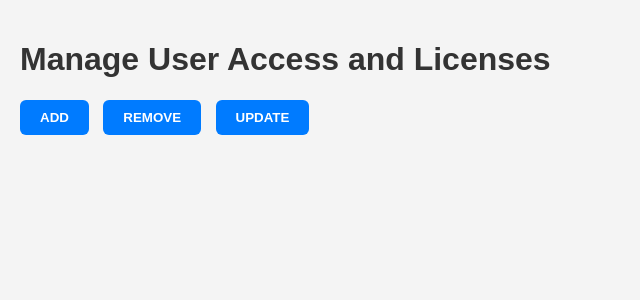
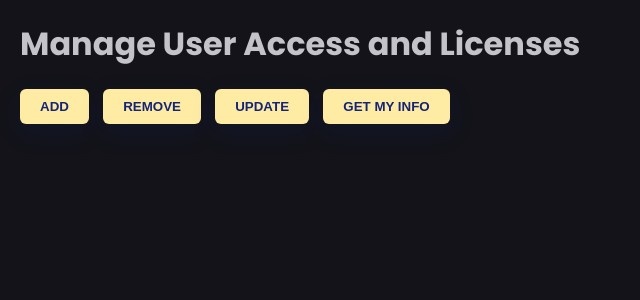
Before and after one commit to DEISI-ULHT-TFC-2024-25/TFC-DEISI2037-Interface-Azure-para-ERP, a Flask app: page / in a window 1280 px wide. Shown: the top 300 px of the page, without its empty margins (0-640 px from the left). Run offline with Flask 3, Linux system fonts and the light colour scheme; parts of the project's set-up code (start-up, migrations or seed data) failed here and were passed over.

Commit message:
Feito os testes de Read no azure Mudanças feitas ao UI do main.py

```diff
--- a/azure_integration.py
+++ b/azure_integration.py
@@ -1,6 +1,8 @@
 import requests
 from msal import ConfidentialClientApplication
+import json
 import os
+from msal import PublicClientApplication
 from dotenv import load_dotenv
 load_dotenv()
 
@@ -8,6 +10,8 @@ load_dotenv()
 # Configurações Azure AD
 TENANT_ID = "138ccc06-516b-4e81-8813-06fd2531bddc"
 CLIENT_ID = "13d580a1-6f88-488c-87cc-b9e5ebf5e1d3"
+AUTHORITY = f"https://login.microsoftonline.com/{TENANT_ID}"
+SCOPES = ["User.Read"]
 CLIENT_SECRET = os.getenv("AZURE_CLIENT_SECRET")
 DOMAIN = "grupolusofona.onmicrosoft.com"
 
@@ -88,6 +92,20 @@ def remover_licenca_ms365(user_principal_name, sku_id):
         print(f"Erro ao remover licença: {response.status_code} - {response.text}")
         return False
 
+# Listar utilizadores do Azure AD puramente para testes
+def obter_info_utilizador_logedIn(access_token):
+    headers = {
+        "Authorization": f"Bearer {access_token}"
+    }
+    url = "https://graph.microsoft.com/v1.0/me"
+    response = requests.get(url, headers=headers)
+
+    if response.status_code == 200:
+        return response.json()
+    else:
+        print("Erro:", response.status_code, response.text)
+        return None
+
 
 # Criar utilizador no Entra ID
 def criar_utilizador_azure(email, nome, apelido):
@@ -158,5 +176,12 @@ def atualizar_utilizador_azure(user_principal_name, novo_nome):
         print(f"Erro ao atualizar utilizador: {response.status_code} - {response.text}")
         return False
 
+#testes
+def login_interativo():
+    app = PublicClientApplication(CLIENT_ID, authority=AUTHORITY)
+    result = app.acquire_token_interactive(scopes=SCOPES)
+    return result.get("access_token")
 
-criar_utilizador_azure("tiago.a@gmail.com ", "Tiago", "Amaro") #teste
+#token = login_interativo()
+#utilizador = obter_info_utilizador_logedIn(token)
+#print(json.dumps(utilizador, indent=2, ensure_ascii=False))
--- a/main.py
+++ b/main.py
@@ -2,8 +2,8 @@ import requests
 from flask import Flask, render_template, request, jsonify
 from flask_cors import CORS
 import pymysql
-from azure_integration import criar_utilizador_azure, remover_utilizador_azure, atualizar_utilizador_azure, obter_sku_id_por_nome, atribuir_licenca_ms365, remover_licenca_ms365, DOMAIN
-
+from azure_integration import criar_utilizador_azure, remover_utilizador_azure, obter_info_utilizador_logedIn, atualizar_utilizador_azure, obter_sku_id_por_nome, atribuir_licenca_ms365, remover_licenca_ms365, DOMAIN, TENANT_ID, AUTHORITY, CLIENT_ID, SCOPES
+from msal import PublicClientApplication
 
 app = Flask(__name__)
 CORS(app)
@@ -161,5 +161,23 @@ def manage_user_orangehrm():
         if 'connection' in locals():
             connection.close()
 
+@app.route("/me", methods=["GET"])
+def get_logged_in_user():
+
+    try:
+        app_msal = PublicClientApplication(CLIENT_ID, authority=AUTHORITY)
+        result = app_msal.acquire_token_interactive(scopes=SCOPES)
+
+        if "access_token" not in result:
+            return jsonify({"error": "Token not acquired"}), 401
+
+        token = result["access_token"]
+        user_data = obter_info_utilizador_logedIn(token)
+        return jsonify(user_data), 200
+
+    except Exception as e:
+        return jsonify({"error": str(e)}), 500
+
+
 if __name__ == '__main__':
     app.run(debug=True, host="0.0.0.0", port=9001)
--- a/static/css/style.css
+++ b/static/css/style.css
@@ -1,68 +1,118 @@
+/* Background and layout */
+@import url('https://fonts.googleapis.com/css?family=Poppins:400,500,600,700,800,900');
+
 body {
-    font-family: Arial, sans-serif;
-    background-color: #f4f4f4;
+    font-family: 'Poppins', sans-serif;
     margin: 0;
     padding: 20px;
+    background-color: #1f2029;
+    background-size: cover;
+    background-repeat: no-repeat;
+    background-position: center;
+    background-attachment: fixed;
+    position: relative;
+    color: #fff;
 }
 
-h1 {
-    color: #333;
+/* Dark overlay */
+body::before {
+    content: "";
+    background: rgba(0, 0, 0, 0.4);
+    position: fixed;
+    top: 0;
+    left: 0;
+    width: 100vw;
+    height: 100vh;
+    z-index: -1;
 }
 
+/* Header */
+h1 {
+    color: #c4c3ca;
+    margin-top: 0;
+}
+
+/* Section containers */
+.form-section {
+    max-width: 600px;            /* Limita a largura */
+    margin: 20px auto;           /* Centraliza horizontalmente */
+    padding: 20px 30px;
+    background-color: #2a2b38; /* escuro com opacidade */
+    border-radius: 10px;
+    box-shadow: 0 4px 10px rgba(0, 0, 0, 0.5);
+    color: #c4c3ca;
+    border: 1px solid #333;
+}
+
+/* Forms */
 form {
-    background-color: #fff;
+    background-color: transparent;
     padding: 20px;
     border-radius: 5px;
-    box-shadow: 0 2px 5px rgba(0, 0, 0, 0.1);
+    box-shadow: none;
 }
 
 label {
     font-weight: bold;
     margin-bottom: 10px;
+    display: block;
 }
 
-input[type="email"], select, input[type="submit"] {
+/* Inputs */
+input[type="email"],
+input[type="text"],
+select {
     width: 100%;
     padding: 8px;
     margin-bottom: 15px;
-    border: 1px solid #ccc;
+    border: 1px solid #555;
     border-radius: 4px;
+    box-sizing: border-box;
+    background-color: #1f1f2e;   /* fundo escuro */
+    color: #fff;                 /* texto branco */
 }
-
+/* Submit buttons */
 input[type="submit"] {
     background-color: #4CAF50;
     color: white;
     cursor: pointer;
+    border: none;
 }
 
 input[type="submit"]:hover {
     background-color: #45a049;
 }
 
+/* Response message */
 #response-message {
     margin-top: 20px;
     font-size: 1.1em;
-    color: green;
+    color: lightgreen;
 }
+
+/* Navigation buttons */
 button {
     padding: 10px 20px;
     margin-right: 10px;
-    background-color: #007bff;
+    background-color: #ffeca4;
     border: none;
-    color: white;
+    color: #142478;
     font-weight: bold;
     cursor: pointer;
     border-radius: 6px;
+    box-shadow: 0 8px 24px 0 rgba(16,39,112,.2);
+    -webkit-transition : all 200ms linear;
+    transition: all 200ms linear;
 }
 
 button:hover {
-    background-color: #0056b3;
+    background-color: #142478;
+    color: #ffeca4;
+    box-shadow: 0 8px 24px 0 rgba(16,39,112,.2);
 }
 
-.form-section {
-    border: 1px solid #ccc;
-    padding: 20px;
-    margin-top: 10px;
-    background-color: #f9f9f9;
-    border-radius: 8px;
+/* Preformatted user info */
+#user-profile-data {
+    white-space: pre-wrap;
+    font-family: monospace;
 }
--- a/templates/index.html
+++ b/templates/index.html
@@ -140,11 +140,26 @@
             document.getElementById('form-add').style.display = 'none';
             document.getElementById('form-remove').style.display = 'none';
             document.getElementById('form-update').style.display = 'none';
+            document.getElementById('form-info').style.display = 'none';
 
             document.getElementById(`form-${action}`).style.display = 'block';
         }
 
+       function getLoggedInUser() {
+        document.getElementById('form-add').style.display = 'none';
+        document.getElementById('form-remove').style.display = 'none';
+        document.getElementById('form-update').style.display = 'none';
+        document.getElementById('form-info').style.display = 'block';
 
+        fetch("http://localhost:9001/me")
+            .then(response => response.json())
+            .then(data => {
+                document.getElementById("user-profile-data").textContent = JSON.stringify(data, null, 2);
+            })
+            .catch(error => {
+                console.error("Erro ao obter utilizador:", error);
+            });
+}
     </script>
 </head>
 
@@ -154,6 +169,8 @@
         <button onclick="showForm('add')">ADD</button>
         <button onclick="showForm('remove')">REMOVE</button>
         <button onclick="showForm('update')">UPDATE</button>
+        <button onclick="getLoggedInUser()">GET MY INFO</button>
+
     </div>
 
     <!-- ADD FORM -->
@@ -163,17 +180,17 @@
             <label>First Name:</label><input type="text" id="firstName"><br>
             <label>Last Name:</label><input type="text" id="lastName"><br>
             <label>Email:</label><input type="email" id="email"><br>
-            <label>Custom Field 1 (Office 365 Access):</label>
+            <label for="custom1-switch">Office 365 Access:</label>
             <select id="custom1">
                 <option value="NO">NO</option>
                 <option value="YES">YES</option>
             </select><br>
-            <label>Custom Field 2 (SharePoint Access):</label>
+            <label>SharePoint Access:</label>
             <select id="custom2">
                 <option value="NO">NO</option>
                 <option value="YES">YES</option>
             </select><br>
-            <button type="submit">Add User</button>
+            <button type="submit">ADD USER</button>
         </form>
     </div>
 
@@ -182,7 +199,7 @@
         <h2>Remove User</h2>
         <form onsubmit="event.preventDefault(); removeUser();">
             <label>Email:</label><input type="email" id="removeEmail"><br>
-            <button type="submit">Remove User</button>
+            <button type="submit">REMOVE USER</button>
         </form>
     </div>
 
@@ -191,18 +208,22 @@
         <h2>Update User Access</h2>
         <form onsubmit="event.preventDefault(); updateUser();">
             <label>Email:</label><input type="email" id="updateEmail"><br>
-            <label>Custom Field 1 (Office 365 Access):</label>
+            <label>Office 365 Access:</label>
             <select id="updateCustom1">
                 <option value="NO">NO</option>
                 <option value="YES">YES</option>
             </select><br>
-            <label>Custom Field 2 (SharePoint Access):</label>
+            <label>SharePoint Access:</label>
             <select id="updateCustom2">
                 <option value="NO">NO</option>
                 <option value="YES">YES</option>
             </select><br>
-            <button type="submit">Update User</button>
+            <button type="submit">UPDATE USER</button>
         </form>
+    </div>
+    <div id="form-info" class="form-section" style="padding: 10px; margin-top: 20px; display: none;">
+        <h3>Informações do Utilizador</h3>
+        <pre id="user-profile-data" style="white-space: pre-wrap;"></pre>
     </div>
     <p id="response-message"></p>
 
```
Also changed, not shown: 2 other files.
